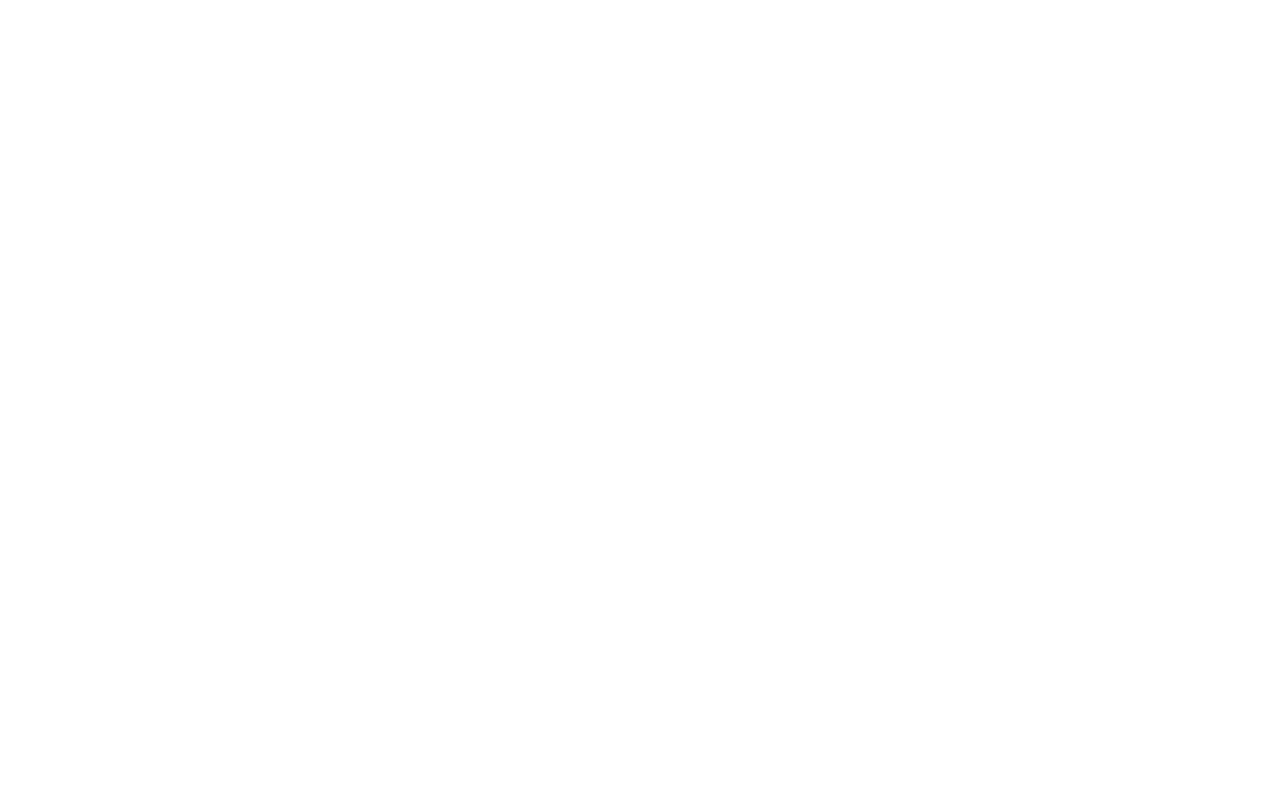
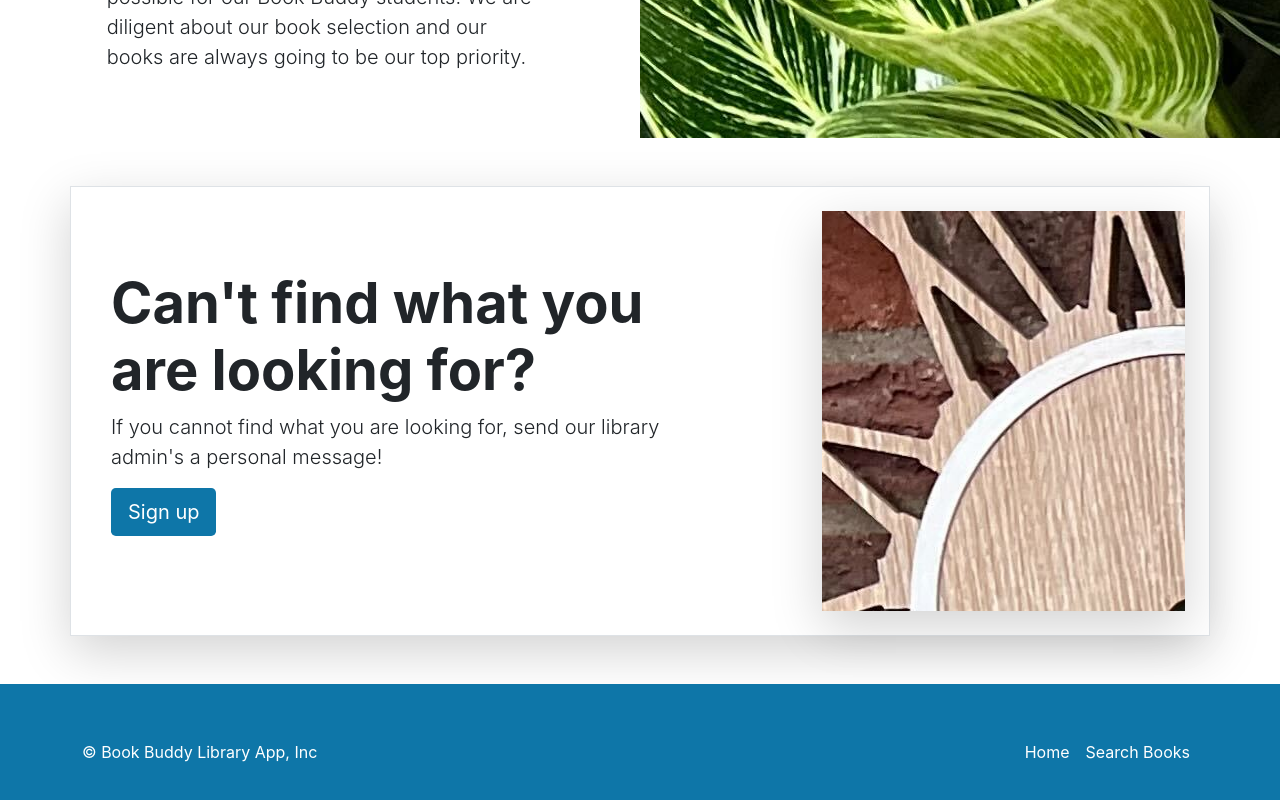
Before and after one commit to nikhilgayakwad121/React-library-App-Front-End, a React (Create React App) app: page / in a window 1280 px wide. Shown: the part 1786-2586 px from the top of the page. Before the commit the page ends 1076 px from the top, so only its background shows below. Built offline with nearby package versions, Linux system fonts and the light colour scheme.

Commit message:
Added the front End page code

```diff
--- a/src/App.tsx
+++ b/src/App.tsx
@@ -1,18 +1,16 @@
 import React from 'react';
 import './App.css';
 import { Navbar } from './layouts/NavbarAndFooter/navbar';
-import { ExploreTopBooks } from './layouts/HomePage/ExploreTopBooks';
-import { Carousel } from './layouts/HomePage/Carousel';
+import { Footer } from './layouts/NavbarAndFooter/Footer';
+import { HomePage } from './layouts/HomePage/HomePage';
 
-function App() {
+export const  App=() => {
   return (
     <div>
           <Navbar/>
-          <ExploreTopBooks/>
-          <Carousel/>
+          <HomePage/>
+          <Footer/>
     </div>
 
   );
 }
-
-export default App;
--- a/src/index.tsx
+++ b/src/index.tsx
@@ -1,7 +1,7 @@
 import React from 'react';
 import ReactDOM from 'react-dom/client';
 import './index.css';
-import App from './App';
+import {App} from './App'
 
 const root = ReactDOM.createRoot(
   document.getElementById('root') as HTMLElement
--- /dev/null
+++ b/src/layouts/HomePage/Components/LibraryServices.tsx
@@ -0,0 +1,23 @@
+export const LibraryServices = () => {
+    return (
+        <div className='container my-5'>
+            <div className='row p-4 align-items-center border shadow-lg'>
+                <div className='col-lg-7 p-3'>
+                    <h1 className='display-4 fw-bold'>
+                        Can't find what you are looking for?
+                    </h1>
+                    <p className='lead'>
+                        If you cannot find what you are looking for,
+                        send our library admin's a personal message!
+                    </p>
+                    <div className='d-grid gap-2 justify-content-md-start mb-4 mb-lg-3'>
+                        <a className='btn main-color btn-lg text-white' href='#'>
+                            Sign up
+                        </a>
+                    </div>
+                </div>
+                <div className='col-lg-4 offset-lg-1 shadow-lg lost-image'></div>
+            </div>
+        </div>
+    );
+}
--- a/src/layouts/HomePage/ReturnBook.tsx
+++ b/src/layouts/HomePage/Components/ReturnBook.tsx
@@ -6,7 +6,7 @@
         <div className='col-xs-6 col-sm-6 col-md-4 col-lg-3 mb-3'>
             <div className='text-center'>
                 <img
-                    src={require('./../../Images/BooksImages/book-luv2code-1000.png')}
+                    src={require('./../../../Images/BooksImages/book-luv2code-1000.png')}
                     width='151'
                     height='233'
                     alt="book"
--- /dev/null
+++ b/src/layouts/HomePage/HomePage.tsx
@@ -0,0 +1,15 @@
+import { Carousel } from "./Components/Carousel";
+import { ExploreTopBooks } from "./Components/ExploreTopBooks";
+import { Heros } from "./Components/Heros";
+import { LibraryServices } from "./Components/LibraryServices";
+
+export const HomePage =() => {
+    return(
+        <>
+          <ExploreTopBooks/>
+          <Carousel/>
+          <Heros/>
+          <LibraryServices/>
+        </>
+    );
+}
--- /dev/null
+++ b/src/layouts/NavbarAndFooter/Footer.tsx
@@ -0,0 +1,22 @@
+export const Footer = () => {
+    return (
+        <div className='main-color'>
+            <footer className='container d-flex flex-wrap
+                justify-content-between align-items-center py-5 main-color'>
+                <p className='col-md-4 mb-0 text-white'>© Book Buddy Library App, Inc</p>
+                <ul className='nav navbar-dark col-md-4 justify-content-end'>
+                    <li className='nav-item'>
+                        <a href='#' className='nav-link px-2 text-white'>
+                            Home
+                        </a>
+                    </li>
+                    <li className='nav-item'>
+                        <a href='#' className='nav-link px-2 text-white'>
+                            Search Books
+                        </a>
+                    </li>
+                </ul>
+            </footer>
+        </div>
+    );
+}
--- a/src/layouts/NavbarAndFooter/navbar.tsx
+++ b/src/layouts/NavbarAndFooter/navbar.tsx
@@ -2,7 +2,7 @@
     return (
       <nav className='navbar navbar-expand-lg navbar-dark main-color py-3'>
         <div className='container-fluid'>
-                <span className='navbar-brand'>Book Buddy</span>
+          <span className='navbar-brand'>Luv 2 Read</span>
           <button className='navbar-toggler' type='button'
             data-bs-toggle='collapse' data-bs-target='#navbarNavDropdown'
             aria-controls='navbarNavDropdown' aria-expanded='false'
@@ -13,21 +13,22 @@
           <div className='collapse navbar-collapse' id='navbarNavDropdown'>
             <ul className='navbar-nav'>
               <li className='nav-item'>
-                            <a className='nav-link' href='#'>Home</a>
+                <a className='nav-link' href='#'> Home</a>
               </li>
               <li className='nav-item'>
-                            <a className='nav-link' href='#'>Search Books</a>
+                <a className='nav-link' href='#'> Search Books</a>
               </li>
+
             </ul>
-
             <ul className='navbar-nav ms-auto'>
                 <li className='nav-item m-1'>
-                            <a type='button' className='btn btn-outline-light' href='#'>Sign in</a>
+                  <a type='button' className='btn btn-outline-light' href='#'>
+                    Sign in
+                  </a>
                 </li>
             </ul>
           </div>
         </div>
       </nav>
-
     );
   }
```
Also changed, not shown: src/layouts/HomePage/Components/Carousel.tsx (renamed from src/layouts/HomePage/Carousel.tsx), src/layouts/HomePage/Components/ExploreTopBooks.tsx (renamed from src/layouts/HomePage/ExploreTopBooks.tsx), src/layouts/HomePage/Components/Heros.tsx (renamed from src/layouts/HomePage/Heros.tsx), 1 other file (tests, documents, lock files or other folders). Lines whose indentation alone changed are shown as unchanged.
